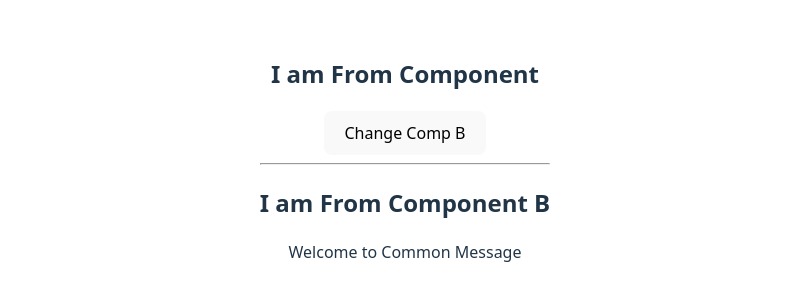
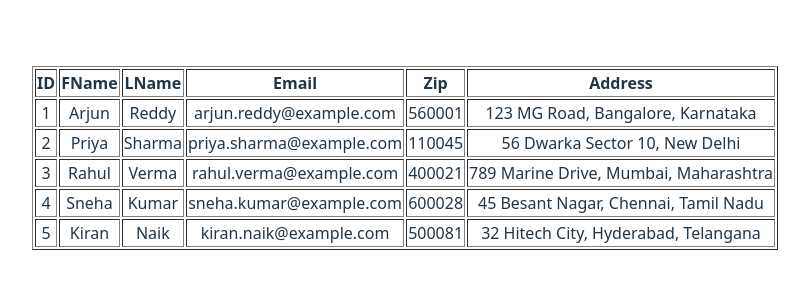
Before and after one commit to pavankumar2974/React-Js, a React (Vite) app in the folder app3/: page / in a window 1280 px wide. Shown: the part 242-542 px from the top of the page, without its empty margins (235-1044 px from the left). Built offline with nearby package versions, Linux system fonts and the light colour scheme.

Commit message:
react-js

```diff
--- a/app3/src/App.jsx
+++ b/app3/src/App.jsx
@@ -4,6 +4,7 @@ import viteLogo from '/vite.svg'
 import './App.css'
 import SiblingComp from './Components/SibilingComp'
 import Sibling from './ComponentComunication/Sibling'
+import UserTable from './Table/UserTable'
 
 function App() {
   const [count, setCount] = useState(0)
@@ -11,7 +12,8 @@ function App() {
   return (
     <div>
       {/* <SiblingComp /> */}
-      <Sibling />
+      {/* <Sibling /> */}
+      <UserTable/>
     </div>
   )
 }
```
